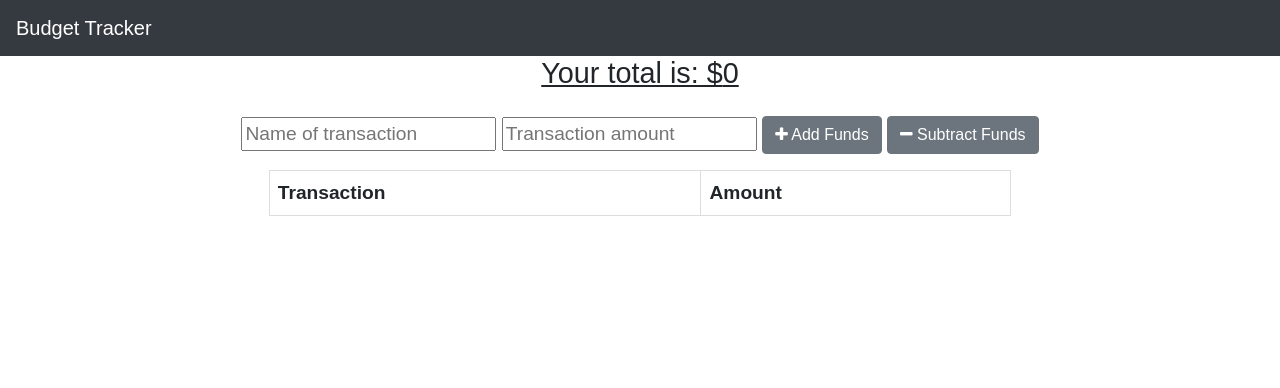
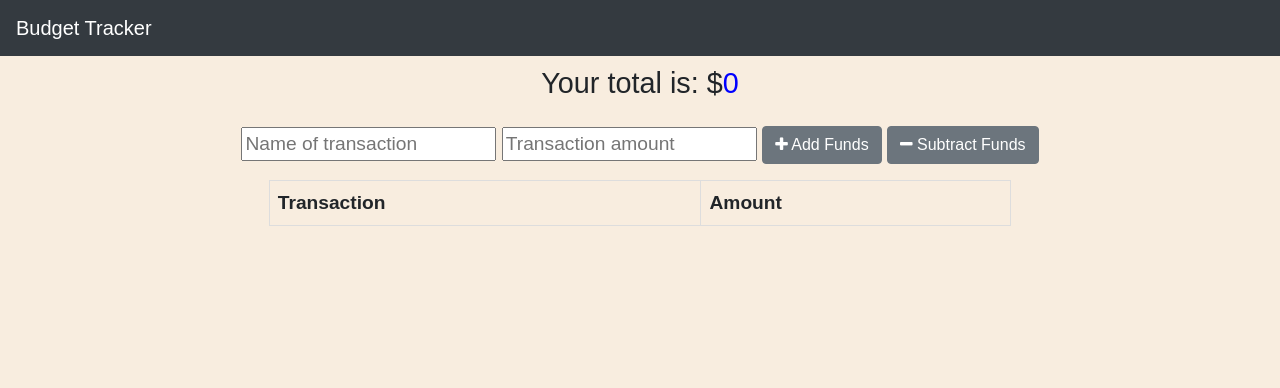
Before and after one commit to paveldarii/pwa-budget-tracker, a website: page public/index.html in a window 1280 px wide. Drawn offline with nearby package versions, Linux system fonts and the light colour scheme; no server answers.

Commit message:
added styling to the background and representation of the total

```diff
--- a/public/styles.css
+++ b/public/styles.css
@@ -1,9 +1,11 @@
 body {
   font-size: 120%;
   font-family: Arial;
+  background-color: rgb(248, 237, 223);
 }
 
-button, input {
+button,
+input {
   font-size: 100%;
   font-family: Arial;
 }
@@ -12,7 +14,8 @@ table {
   width: 100%;
 }
 
-td, th {
+td,
+th {
   border: 1px solid #dddddd;
   text-align: left;
   padding: 8px;
@@ -49,3 +52,12 @@ tr:nth-child(even) {
   width: 90%;
   margin: 0 auto;
 }
+
+#main-header {
+  margin-top: 10px;
+  text-decoration: none;
+}
+
+#total {
+  color: blue;
+}
```
